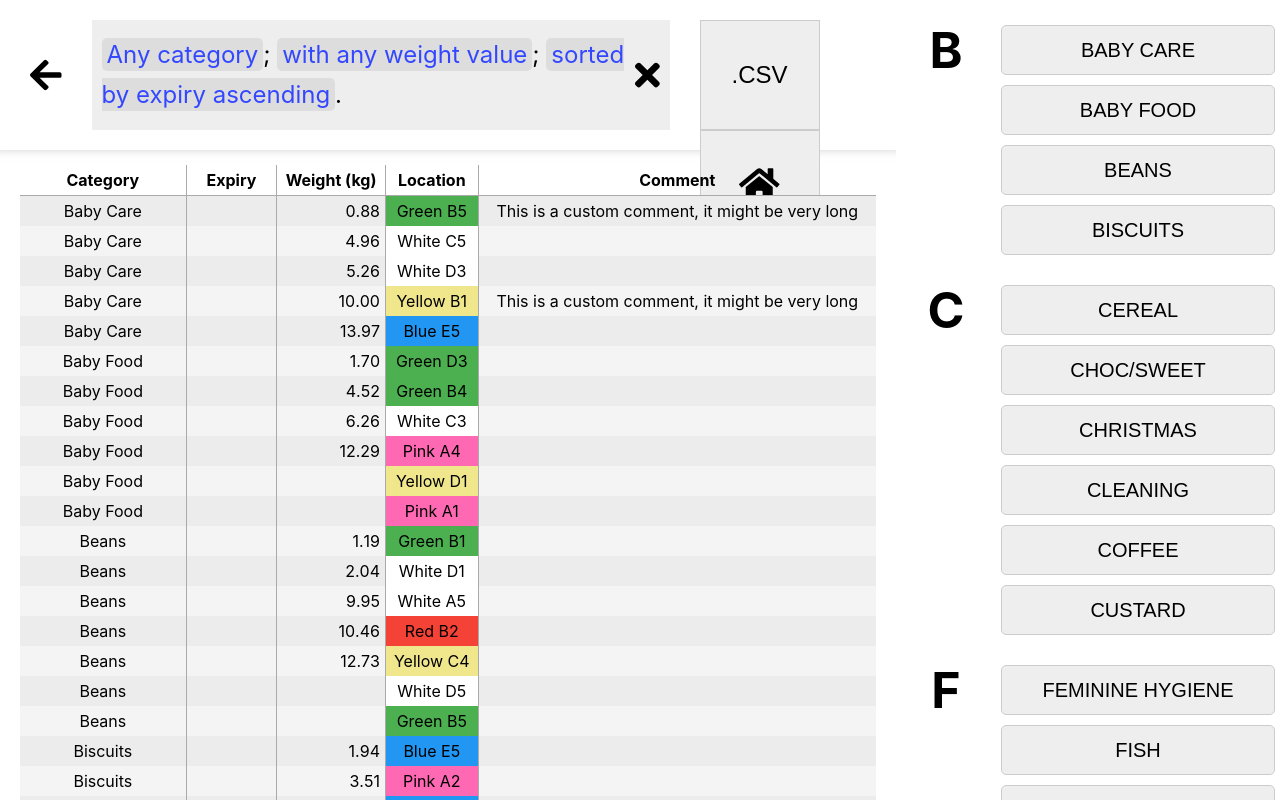
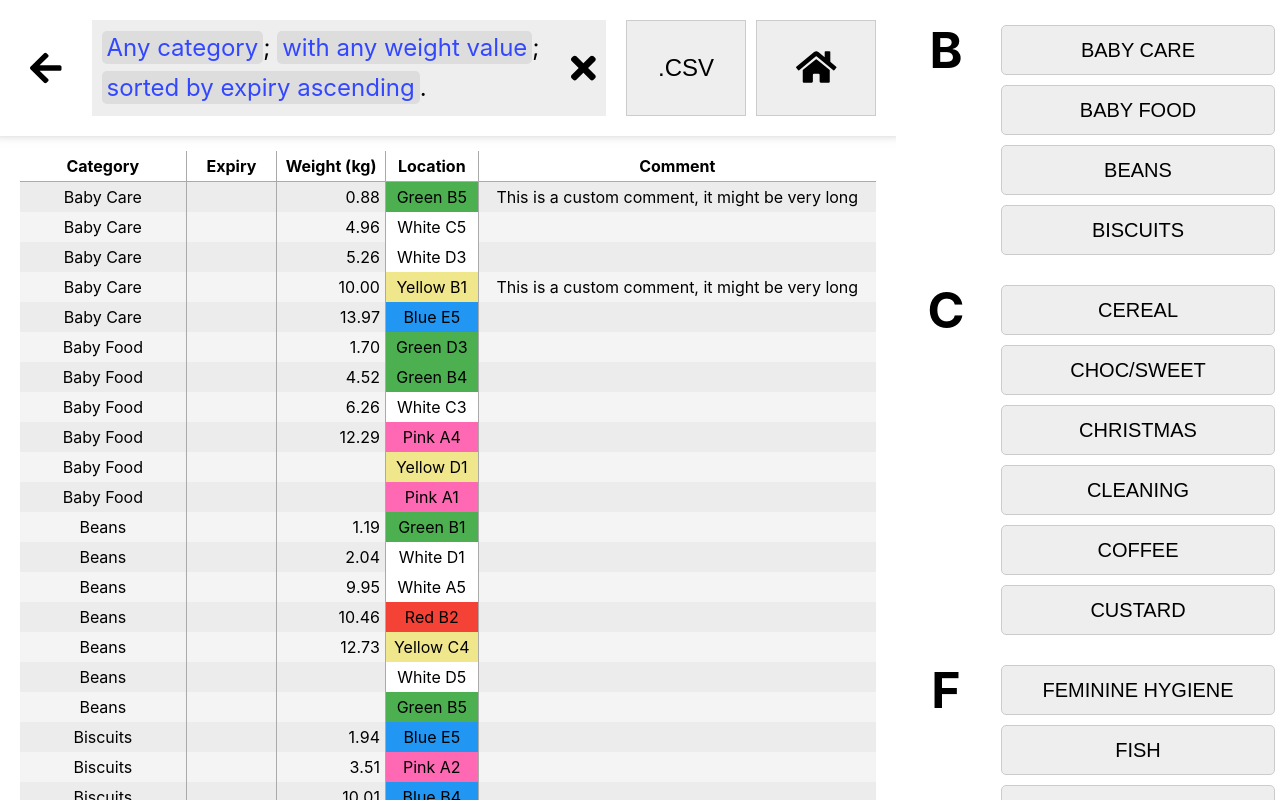
Before and after one commit to Kacper-Lubisz/TrayMaster, a React (Create React App) app: page / in a window 1280 px wide. Both pictures are taken after a click on the button "SEARCH". Built offline with nearby package versions, Linux system fonts and the light colour scheme.

Commit message:
Clean-up and restyle

```diff
--- a/src/pages/SearchPage.tsx
+++ b/src/pages/SearchPage.tsx
@@ -85,7 +85,11 @@ class SearchPage extends React.Component<SearchPageProps & RouteComponentProps,
         });
     }
 
-    private sanitiseStringToCSV(string: string): string {
+    /**
+     * This method escapes special character in the string making up a cell of a .csv file.
+     * @param string the string to escape
+     */
+    private static escapeStringToCSV(string: string): string {
         return `"${string.replace("\"", "\"\"")}"`;
     }
 
@@ -109,7 +113,7 @@ class SearchPage extends React.Component<SearchPageProps & RouteComponentProps,
 
 
             return `${line.map(element =>
-                this.sanitiseStringToCSV(element)
+                SearchPage.escapeStringToCSV(element)
             ).reduce((acc, cur) =>
                 `${acc}${cur},`, "")}\n`;
 
@@ -154,9 +158,13 @@ class SearchPage extends React.Component<SearchPageProps & RouteComponentProps,
                 </div>
                 <div id="searchResults">{this.renderSearchResults()}</div>
             </div>
-            <SearchPanel panelState={this.state.panelState} setPanelState={this.updatePanel.bind(this)}
-                         search={this.props.search} warehouse={this.props.warehouse}
-                         setQuery={this.props.setQuery}/>
+            <SearchPanel
+                panelState={this.state.panelState}
+                setPanelState={this.updatePanel.bind(this)}
+                search={this.props.search}
+                warehouse={this.props.warehouse}
+                setQuery={this.props.setQuery}
+            />
         </div>;
     }
 
--- a/src/styles/search.scss
+++ b/src/styles/search.scss
@@ -58,10 +58,12 @@
     }
 
     #sentenceR {
-      margin: 0 10px 0 30px;
+      display: flex;
+      margin: 0 0 0 10px;
 
       button {
-        margin: 0;
+        margin: 0 0 0 10px;
+
         border-radius: 0;
         height: 100%;
         width: 120px;
```
